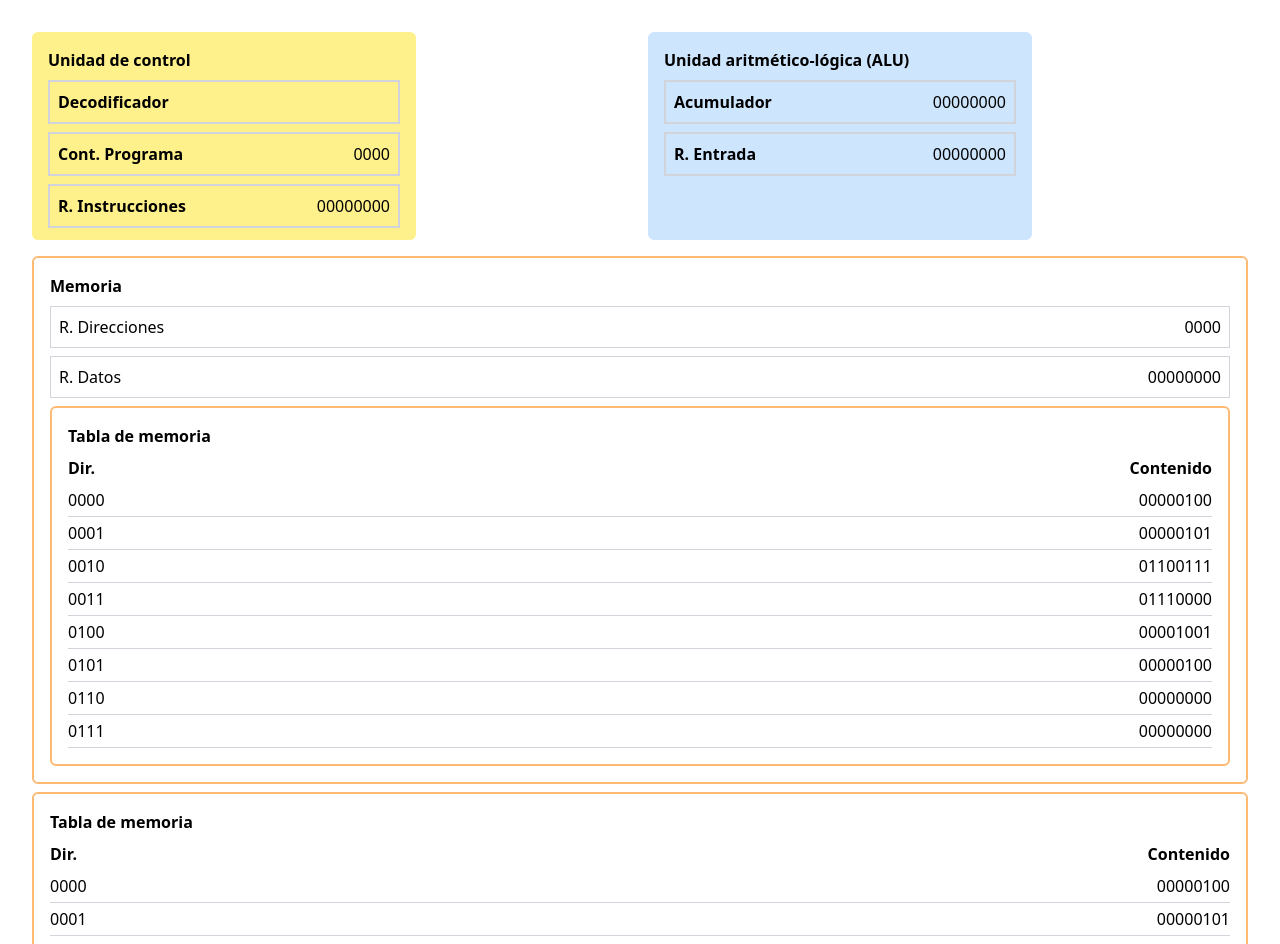
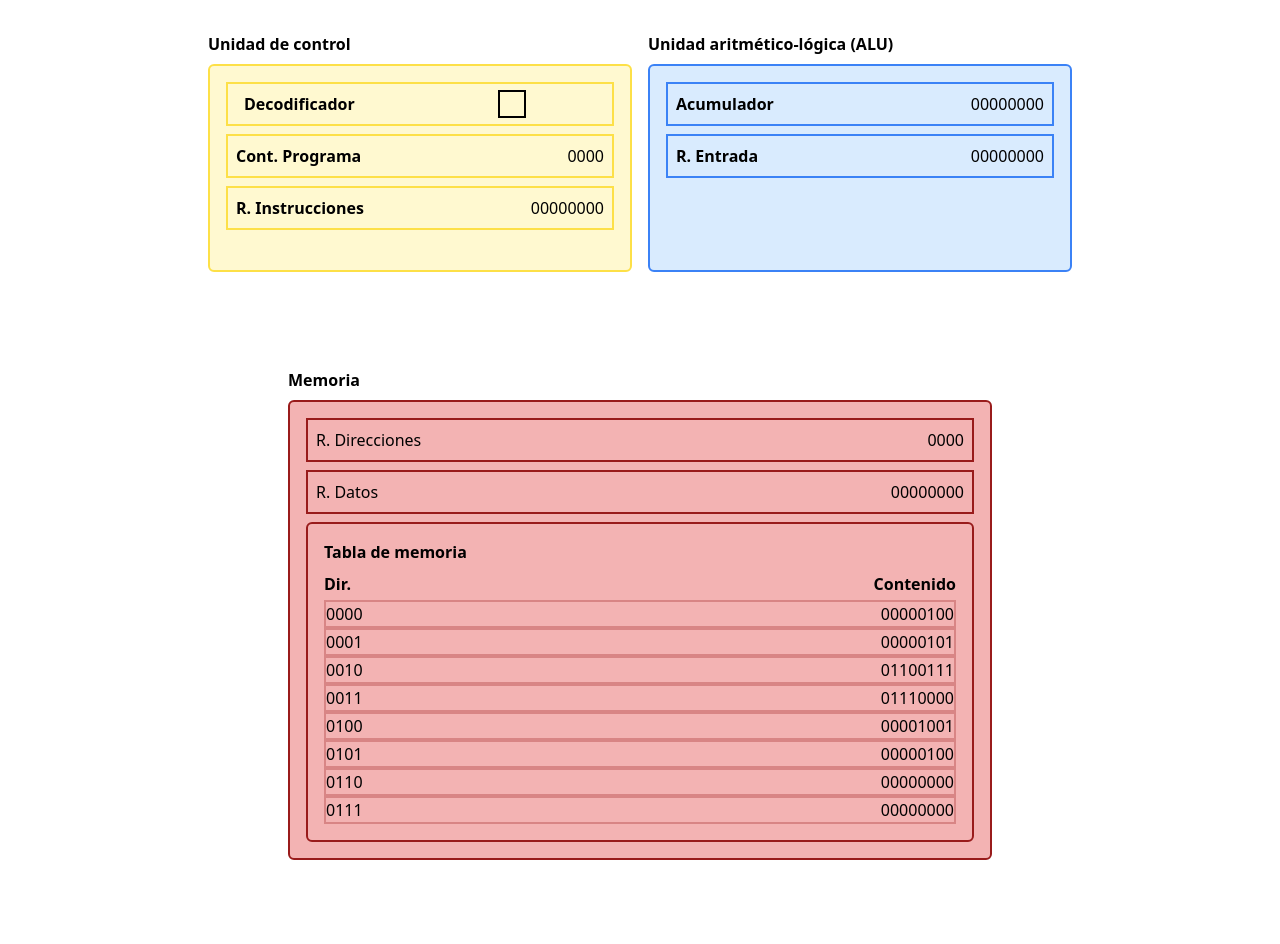
Before and after one commit to gonzagandres2002/calculadora, a Next.js app: page / in a window 1280 px wide. Shown: the top 944 px of the page. Built offline with nearby package versions, Linux system fonts and the light colour scheme.

Commit message:
Diseño finalizado (eso espero)

```diff
--- a/src/app/page.jsx
+++ b/src/app/page.jsx
@@ -1,17 +1,23 @@
 // pages/index.js
-import ControlUnit from "../components/ControlUnit";
+import ControlUnit from "../components/controlUnit";
 import Alu from "@/components/alu";
-import Memory from "../components/Memory";
-import MemoryTable from "../components/MemoryTable";
+import Memory from "../components/memory";
 
 const Home = () => {
   return (
-    <div className="p-8 grid grid-cols-2 gap-4">
-      <ControlUnit />
-      <Alu />
-      <div className="col-span-2">
-        <Memory />
-        <MemoryTable />
+    <div className="min-h-screen flex flex-col items-center justify-center p-4">
+      <div className="w-full max-w-4xl p-4 flex flex-col gap-4">
+        <div className="flex flex-col sm:flex-row gap-4">
+          <div className="flex-1">
+            <ControlUnit />
+          </div>
+          <div className="flex-1">
+            <Alu />
+          </div>
+        </div>
+        <div className="mx-20 my-20">
+          <Memory />
+        </div>
       </div>
     </div>
   );
--- a/src/components/alu.jsx
+++ b/src/components/alu.jsx
@@ -1,18 +1,20 @@
 export default function Alu() {
   return (
+      <div className="">
+        <h2 className="font-bold mb-2">Unidad aritmético-lógica (ALU)</h2>
+        <div className="p-4 border-2 border-blue-500 bg-blue-300/35 bg- rounded-md  w-26 h-52">
 
-        <div className="p-4 border-blue-500 bg-blue-300/45 bg- rounded-md  w-96 h-52">
-          <h2 className="font-bold mb-2">Unidad aritmético-lógica (ALU)</h2>
           <div className="flex flex-col gap-2">
-            <div className="border-2 border-gray-300 p-2 flex justify-between">
+            <div className="border-2 border-blue-500 p-2 flex justify-between">
               <span className="font-bold">Acumulador</span>
               <span>00000000</span>
             </div>
-            <div className="border-2 border-gray-300 p-2 flex justify-between">
+            <div className="border-2 border-blue-500 p-2 flex justify-between">
               <span className="font-bold">R. Entrada</span>
               <span>00000000</span>
             </div>
           </div>
         </div>
+        </div>
   )
 }
--- a/src/components/controlUnit.jsx
+++ b/src/components/controlUnit.jsx
@@ -1,20 +1,24 @@
 export default function ControlUnit() {
   return (
-    <div className="p-4 bg-yellow-200 border-yellow-300 rounded-md w-96 h-52">
+    <div className="relative">
       <h2 className="font-bold mb-2">Unidad de control</h2>
-      <div className="border-2 border-gray-300 font-bold p-2 mb-2">
-        <span>Decodificador</span>
+    <div className="p-4 bg-yellow-200/40 border-2 border-yellow-300 rounded-md w-26 h-52">
+
+    <div className="flex items-center border-2 border-yellow-300 font-bold p-2 mb-2">
+          <div className="border-2 border-black w-7 h-7 absolute right-1/4"></div>
+          <span className="ml-2">Decodificador</span>
       </div>
       <div className="flex flex-col gap-2">
-        <div className=" border-2 border-gray-300 p-2 flex justify-between">
+        <div className=" border-2 border-yellow-300 p-2 flex justify-between">
           <span className="font-bold">Cont. Programa</span>
           <span>0000</span>
         </div>
-        <div className="border-2 border-gray-300 p-2 flex justify-between">
+        <div className="border-2 border-yellow-300 p-2 flex justify-between">
           <span className="font-bold">R. Instrucciones</span>
           <span>00000000</span>
         </div>
       </div>
     </div>
+    </div>
   )
 }
--- a/src/components/memory.jsx
+++ b/src/components/memory.jsx
@@ -11,31 +11,34 @@ export default function Memory() {
     { dir: '0111', content: '00000000' },
   ];
   return (
-      <div className="p-4 border-2 border-orange-300 rounded-md">
+    <div className="relative">
       <h2 className="font-bold mb-2">Memoria</h2>
+      <div className="p-4 bg-red-600/35 border-2 border-red-800 rounded-md w-auto h-auto">
+
         <div className="flex flex-col gap-2">
-          <div className="border border-gray-300 p-2 flex justify-between">
-            <span>R. Direcciones</span>
+          <div className="border-2 border-red-800 p-2 flex justify-between">
+            <span >R. Direcciones</span>
             <span>0000</span>
           </div>
-          <div className="border border-gray-300 p-2 flex justify-between">
+          <div className="border-2 border-red-800 p-2 flex justify-between">
             <span>R. Datos</span>
             <span>00000000</span>
           </div>
         </div>
-        <div className="border-2 border-orange-300 rounded-md p-4 mt-2">
-        <h2 className="font-bold mb-2">Tabla de memoria</h2>
-        <div className="flex justify-between mb-1 font-bold">
+        <div className="border-2 border-red-800  rounded-md p-4 mt-2">
+          <h2 className="font-bold mb-2 ">Tabla de memoria</h2>
+          <div className="flex justify-between mb-1 font-bold mt-2">
             <span>Dir.</span>
             <span>Contenido</span>
           </div>
           {memoryData.map((item) => (
-          <div key={item.dir} className="flex justify-between border-b border-gray-300 py-1">
+            <div key={item.dir} className="flex justify-between border-2 border-red-800/30 py-auto">
               <span>{item.dir}</span>
               <span>{item.content}</span>
             </div>
           ))}
         </div>
       </div>
+    </div>
   );
 };
--- a/src/components/memoryTable.jsx
+++ /dev/null
@@ -1,31 +0,0 @@
-// components/MemoryTable.js
-const MemoryTable = () => {
-    const memoryData = [
-      { dir: '0000', content: '00000100' },
-      { dir: '0001', content: '00000101' },
-      { dir: '0010', content: '01100111' },
-      { dir: '0011', content: '01110000' },
-      { dir: '0100', content: '00001001' },
-      { dir: '0101', content: '00000100' },
-      { dir: '0110', content: '00000000' },
-      { dir: '0111', content: '00000000' },
-    ];
-
-    return (
-      <div className="border-2 border-orange-300 rounded-md p-4 mt-2">
-        <h2 className="font-bold mb-2">Tabla de memoria</h2>
-        <div className="flex justify-between mb-1 font-bold">
-          <span>Dir.</span>
-          <span>Contenido</span>
-        </div>
-        {memoryData.map((item) => (
-          <div key={item.dir} className="flex justify-between border-b border-gray-300 py-1">
-            <span>{item.dir}</span>
-            <span>{item.content}</span>
-          </div>
-        ))}
-      </div>
-    );
-  };
-
-  export default MemoryTable;
--- a/tailwind.config.js
+++ b/tailwind.config.js
@@ -13,7 +13,17 @@ module.exports = {
       },
       height: {
         '200':'200px',
-        '260':'260px'
+        '260':'260px',
+        '400':'400px'
+
+      },
+      translate:{
+        '150':'150px',
+        '41':'41px',
+        '210':'210px',
+        '301':'301px',
+        '300':'50%',
+        '350':'40%'
 
       }
     },
```
Lines whose indentation alone changed are shown as unchanged.
